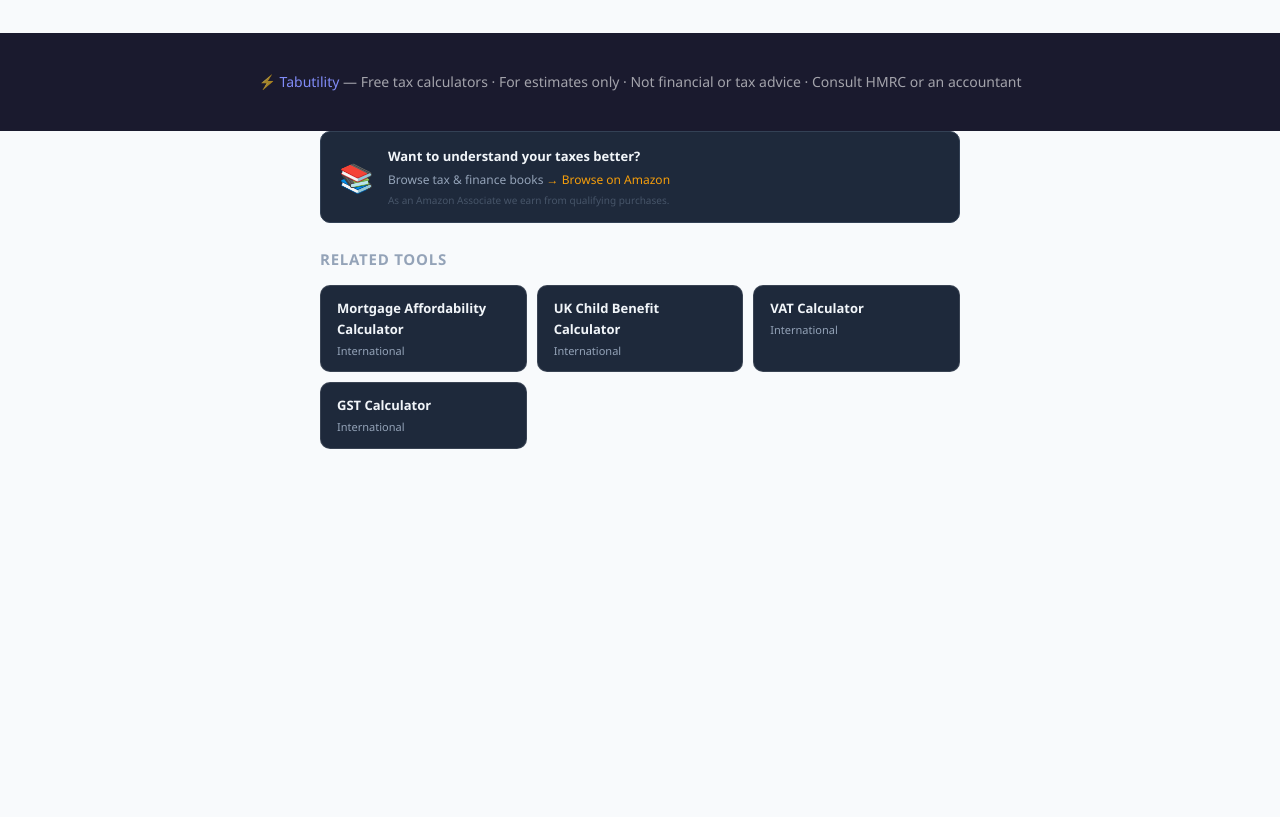
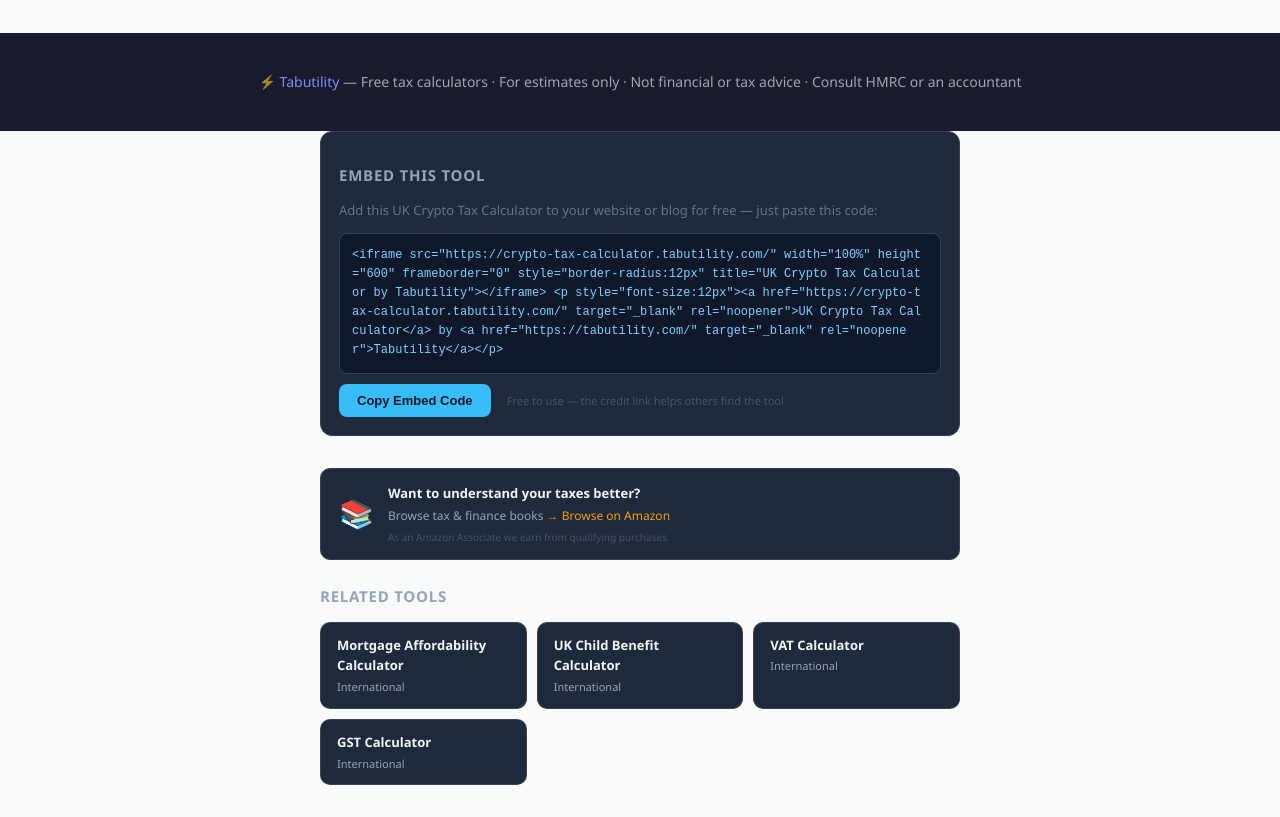
Before and after one commit to rakeshv02/crypto-tax-calculator, a website: page index.html in a window 1280 px wide. Shown: the part 1840-2657 px from the top of the page. Before the commit the page ends 2321 px from the top, so only its background shows below. Drawn offline with Linux system fonts and the light colour scheme.

Commit message:
Add embed widget with credit link

```diff
--- a/index.html
+++ b/index.html
@@ -277,6 +277,16 @@
 addTrade('Bitcoin','10000','5000');
 try{(adsbygoogle=window.adsbygoogle||[]).push({});}catch(e){}
 </script>
+
+<!-- embed-widget -->
+<div style="max-width:640px;margin:0 auto 32px;background:#1e293b;border:1px solid #334155;border-radius:12px;padding:18px">
+  <h2 style="font-size:15px;font-weight:700;color:#94a3b8;text-transform:uppercase;letter-spacing:.05em;margin-bottom:12px">Embed This Tool</h2>
+  <p style="font-size:13px;color:#64748b;margin-bottom:12px">Add this UK Crypto Tax Calculator to your website or blog for free — just paste this code:</p>
+  <div style="background:#0f172a;border:1px solid #334155;border-radius:8px;padding:12px;font-family:monospace;font-size:12px;color:#7dd3fc;word-break:break-all;margin-bottom:10px" id="embed-code">&lt;iframe src=&quot;https://crypto-tax-calculator.tabutility.com/&quot; width=&quot;100%&quot; height=&quot;600&quot; frameborder=&quot;0&quot; style=&quot;border-radius:12px&quot; title=&quot;UK Crypto Tax Calculator by Tabutility&quot;&gt;&lt;/iframe&gt;
+&lt;p style=&quot;font-size:12px&quot;&gt;&lt;a href=&quot;https://crypto-tax-calculator.tabutility.com/&quot; target=&quot;_blank&quot; rel=&quot;noopener&quot;&gt;UK Crypto Tax Calculator&lt;/a&gt; by &lt;a href=&quot;https://tabutility.com/&quot; target=&quot;_blank&quot; rel=&quot;noopener&quot;&gt;Tabutility&lt;/a&gt;&lt;/p&gt;</div>
+  <button onclick="navigator.clipboard.writeText(document.getElementById('embed-code').textContent).then(()=>{this.textContent='Copied!';setTimeout(()=>this.textContent='Copy Embed Code',2000)})" style="background:#38bdf8;color:#0f172a;border:none;border-radius:8px;padding:9px 18px;font-size:13px;font-weight:700;cursor:pointer">Copy Embed Code</button>
+  <span style="font-size:11px;color:#475569;margin-left:12px">Free to use — the credit link helps others find the tool</span>
+</div>
 <div style="margin:0 auto 24px;max-width:640px;background:#1e293b;border-radius:10px;padding:14px 18px;display:flex;align-items:center;gap:14px;cursor:pointer;border:1px solid #334155" onclick="window.open('https://www.amazon.com/s?k=tax+finance+books&tag=tabutility-20','_blank','noopener noreferrer')" title="Want to understand your taxes better?">
   <span style="font-size:28px;flex-shrink:0">📚</span>
   <div style="min-width:0">
```
